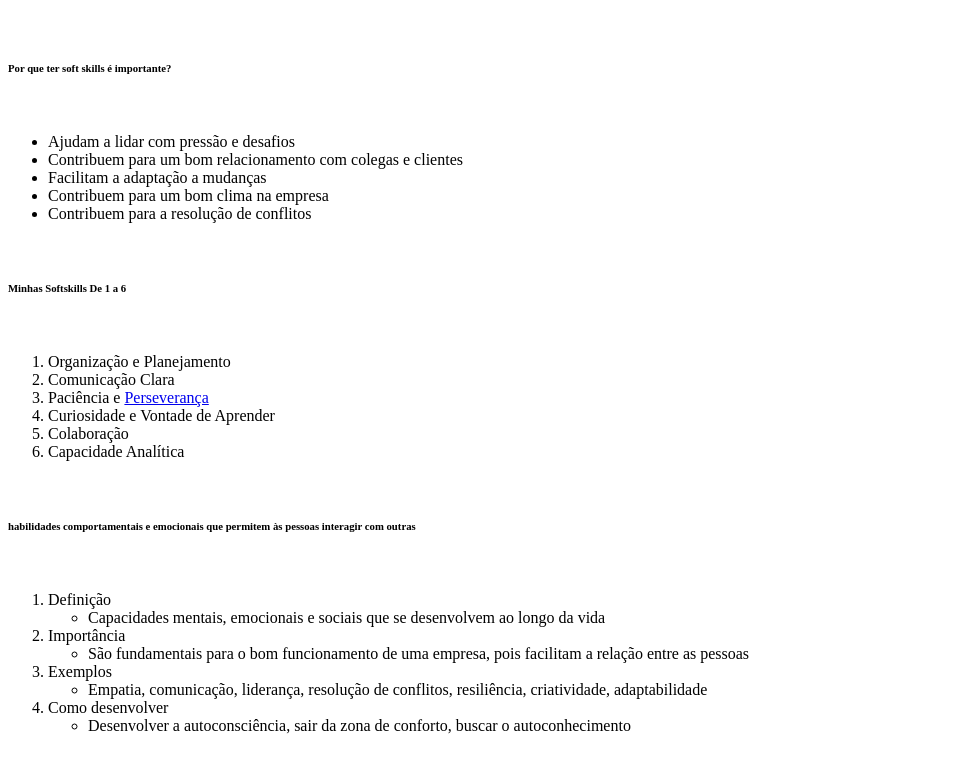
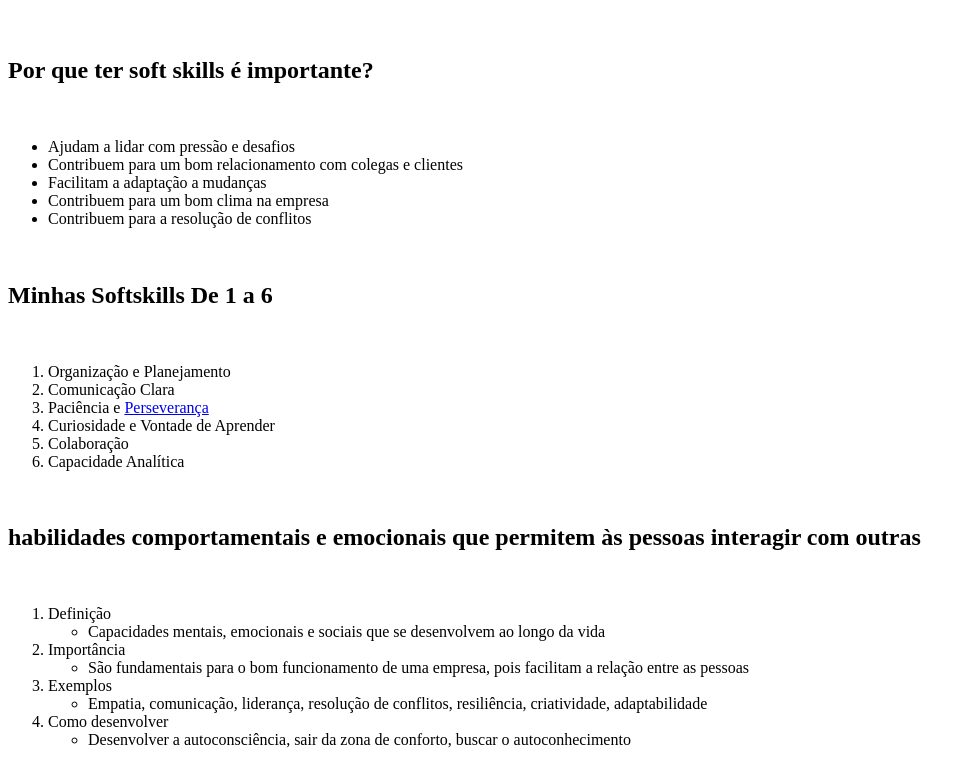
Before and after one commit to joaomarcosaa/list.softskills, a plain HTML site: page index.html in a window 1280 px wide. Shown: the part 61-826 px from the top of the page, without its empty margins (0-976 px from the left). Drawn offline with Linux system fonts and the light colour scheme.

Commit message:
alterei o tamanho do titulo

```diff
--- a/index.html
+++ b/index.html
@@ -9,7 +9,7 @@
 
 <h1>Softskills</h1>
 <br>
-<h6>Por que ter soft skills é importante?</h6>
+<h2>Por que ter soft skills é importante?</h2>
 <br>
 <ul>
     <!-- Cada <li> representa um item da lista -->
@@ -21,7 +21,7 @@
 </ul>
 
 <br> <!-- Quebra de linha para separar as listas -->
-<h6>Minhas Softskills De 1 a 6</h6>
+<h2>Minhas Softskills De 1 a 6</h2>
 <br>
 <ol>
     <!-- Cada <li> representa um item numerado da lista -->
@@ -34,7 +34,7 @@
 </ol>
 
 <br> <!-- Outra quebra de linha para separar as listas -->
-<h6>habilidades comportamentais e emocionais que permitem às pessoas interagir com outras</h6>
+<h2>habilidades comportamentais e emocionais que permitem às pessoas interagir com outras</h2>
 <br>
 <!-- Lista ordenada com uma lista n�o ordenada dentro de um item numerado -->
 <ol>
```
